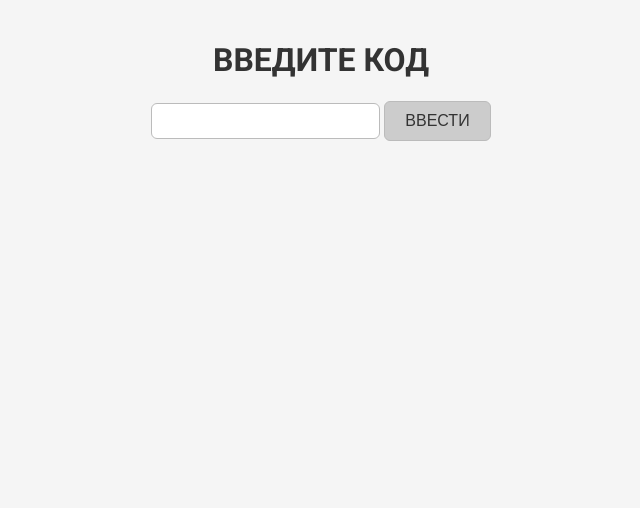
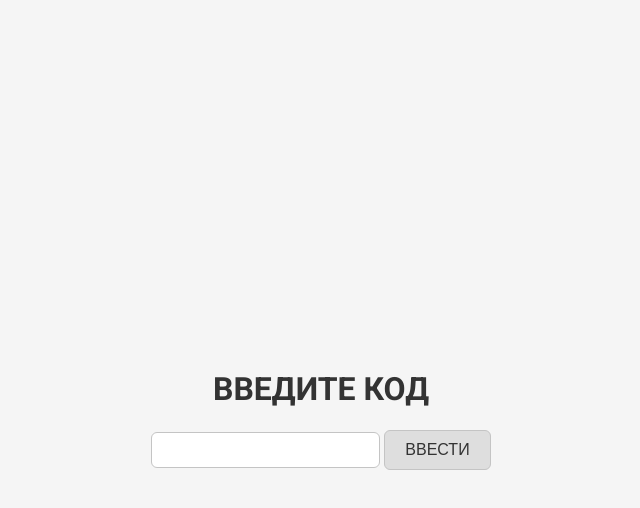
Before and after one commit to TROGLODIT2/---, a plain HTML site: page geo.html in a window 1280 px wide. Shown: the whole page, without its empty margins (319-959 px from the left). Drawn offline with Linux system fonts and the light colour scheme.

Commit message:
Update UI styling in base.css and style.css to lighten buttons, center content, and add hover effects
- Lighten button background from #cccccc to #dedede and adjust border color for better contrast
- Implement flexbox layout on body to vertically and horizontally center all text and containers
- Add slight border-radius (4px) to div containers and maintain 6px radius for buttons
- Introduce enhanced hover states with box-shadow, transform lift, and transition animations
- Update active state styles for tactile feedback on click interactions
- Adjust .button margin-top in style.css to ensure proper spacing within centered layout

```diff
--- a/base.css
+++ b/base.css
@@ -1,46 +1,73 @@
 /* Единый минимальный стиль для всех страниц */
+
+html, body {
+  height: 100%;
+}
 
 body {
   font-family: 'Roboto', sans-serif;
   background: #f5f5f5;
   color: #333;
-  text-align: center;
   margin: 0;
   padding: 20px;
+  display: flex;
+  flex-direction: column;
+  justify-content: center;
+  align-items: center;
+  text-align: center;
 }
 
-/* Сероватые кнопки со слегка закруглёнными краями */
+/* Контейнеры-дивы: выводим на центр и СЛЕГКА закругляем края */
+div {
+  width: 100%;
+  max-width: 700px;
+  margin: 0 auto;
+  text-align: center;
+  border-radius: 4px;
+}
+
+/* Сероватые (чуть светлее) кнопки со слегка закруглёнными краями */
 button,
 .button,
 #input_button,
-#click-btn {
-  background: #cccccc;
+#click-btn,
+#new_button {
+  background: #dedede;
   color: #333333;
-  border: 1px solid #bbbbbb;
+  border: 1px solid #c4c4c4;
   border-radius: 6px;
   padding: 10px 20px;
   font-size: 1em;
   cursor: pointer;
-  transition: background 0.2s ease;
+  transition: background 0.2s ease,
+              box-shadow 0.2s ease,
+              transform 0.15s ease;
 }
 
+/* Базовые эффекты при наведении: подсветка, тень, лёгкий подъём */
 button:hover,
 .button:hover,
 #input_button:hover,
-#click-btn:hover {
-  background: #bdbdbd;
+#click-btn:hover,
+#new_button:hover {
+  background: #d0d0d0;
+  box-shadow: 0 3px 8px rgba(0, 0, 0, 0.15);
+  transform: translateY(-1px);
 }
 
 button:active,
 .button:active,
 #input_button:active,
-#click-btn:active {
-  background: #aeaeae;
+#click-btn:active,
+#new_button:active {
+  background: #c4c4c4;
+  box-shadow: 0 1px 3px rgba(0, 0, 0, 0.12);
+  transform: translateY(0);
 }
 
 input[type="number"],
 #input {
-  border: 1px solid #bbbbbb;
+  border: 1px solid #c4c4c4;
   border-radius: 6px;
   padding: 8px 10px;
   font-size: 1em;
--- a/style.css
+++ b/style.css
@@ -4,5 +4,6 @@
 
 .button {
     display: none;
-    margin: 0 auto;
+    margin: 10px auto 0;
+    border-radius: 6px;
 }
```
